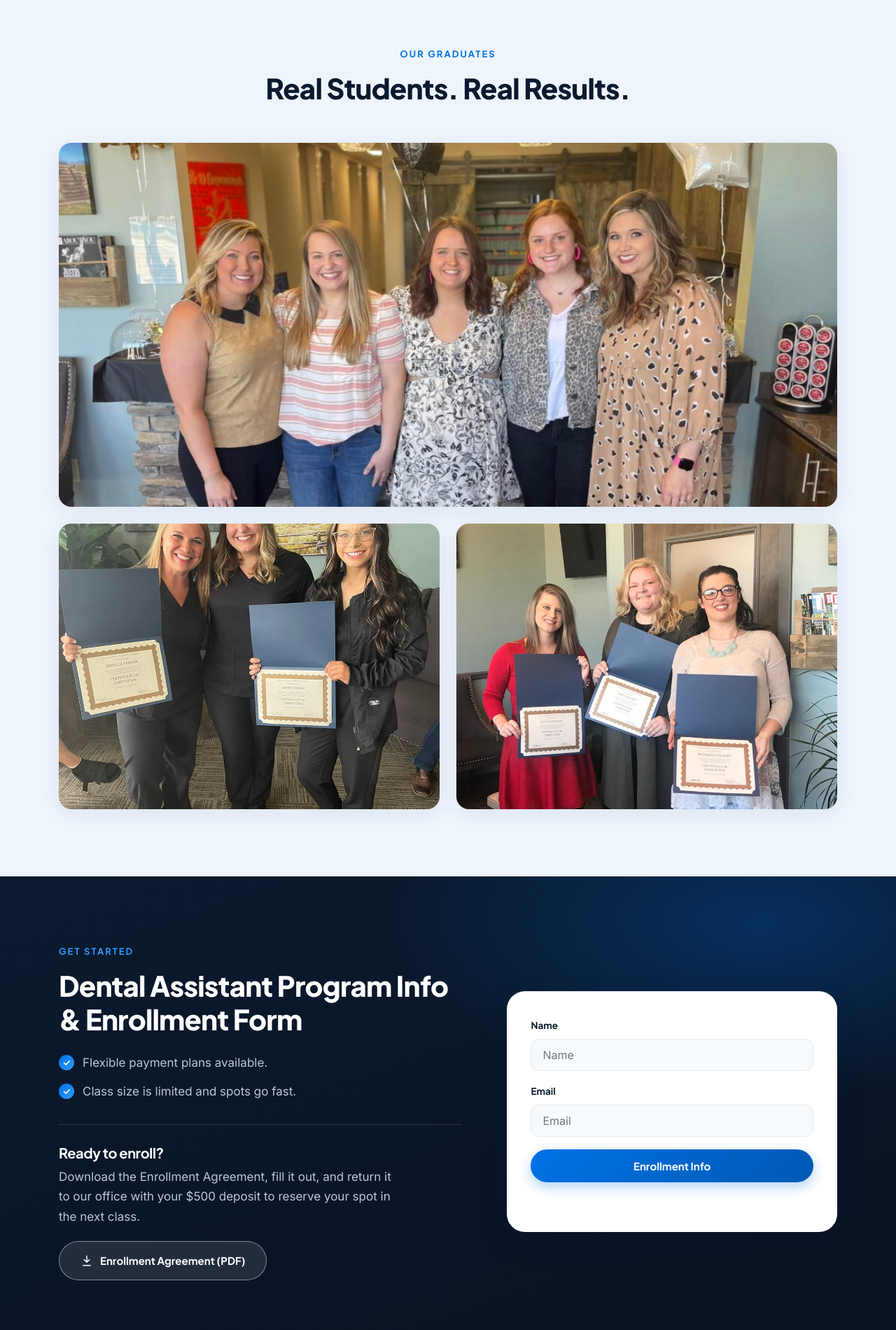
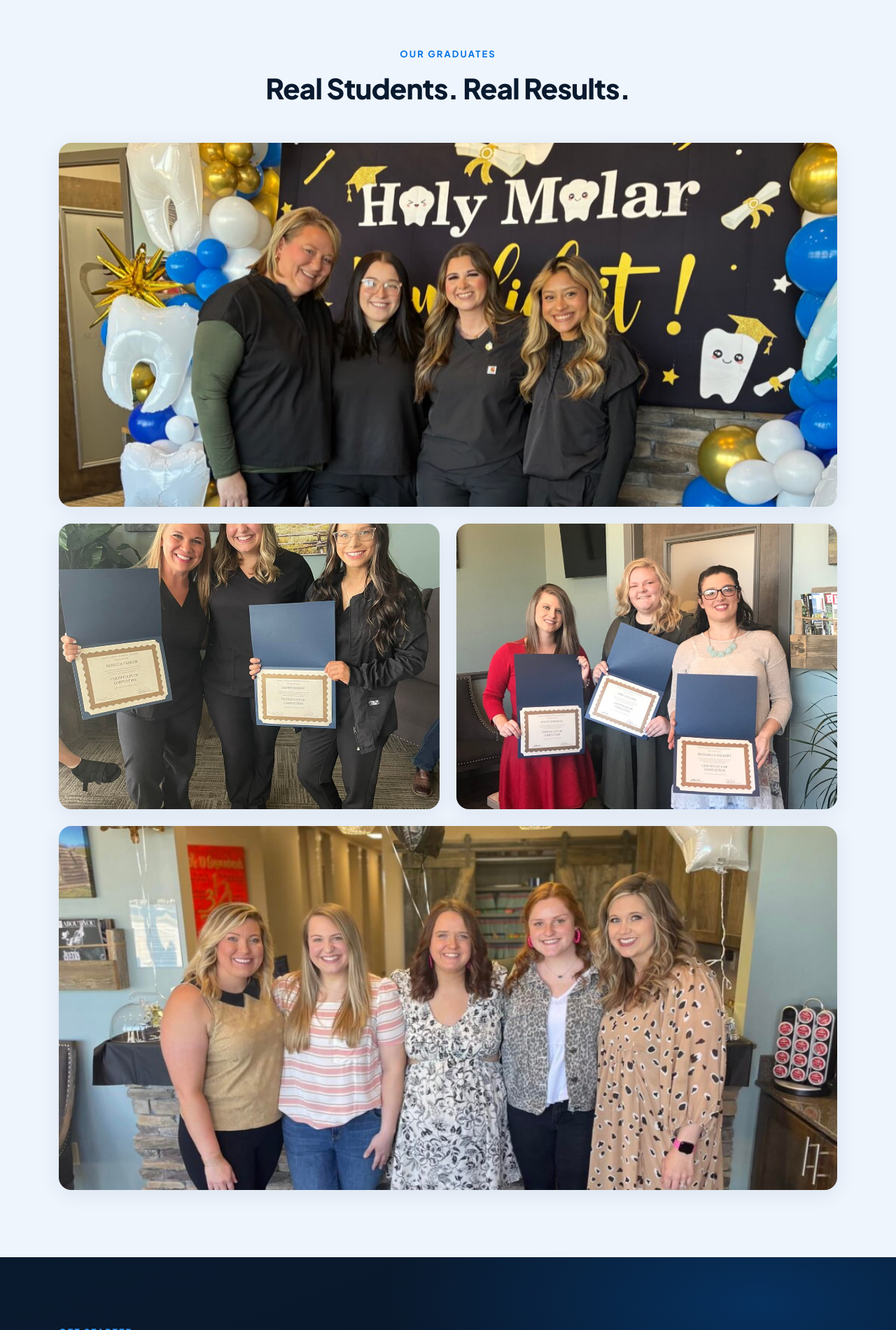
Before and after one commit to DreamCreateWeb/SearcyDentalAssisting, a plain HTML site: page index.html in a window 1280 px wide. Shown: the part 1809-3709 px from the top of the page at 70% size. Drawn offline with Linux system fonts and the light colour scheme.

Commit message:
Add graduation celebration photo to the gallery
Co-Authored-By: Claude Fable 5.2 <noreply@anthropic.com>
Claude-Session: https://claude.ai/code/session_018Vxezn3QH6h8vQNToVWB4D

```diff
--- a/index.html
+++ b/index.html
@@ -133,13 +133,16 @@
 			</div>
 			<div class="gallery-grid">
 				<figure class="gallery-item wide reveal">
-					<img src="assets/images/best-searcy-dental-assistant-school.jpg" alt="Best Searcy dental assistant school graduates" loading="lazy" width="1024" height="693">
+					<img src="assets/images/dental-assisting-graduation-searcy.jpg" alt="Searcy School of Dental Assisting graduation celebration" loading="lazy" width="1080" height="686">
 				</figure>
 				<figure class="gallery-item reveal">
 					<img src="assets/images/student-reviews.jpg" alt="Searcy School of Dental Assisting student reviews" loading="lazy" width="1080" height="1440">
 				</figure>
 				<figure class="gallery-item reveal">
 					<img src="assets/images/dentist-assistant-school-searcy-ar.jpg" alt="Dentist assistant school in Searcy, AR" loading="lazy" width="1024" height="945">
+				</figure>
+				<figure class="gallery-item wide reveal">
+					<img src="assets/images/best-searcy-dental-assistant-school.jpg" alt="Best Searcy dental assistant school graduates" loading="lazy" width="1024" height="693">
 				</figure>
 			</div>
 		</div>
```
Also changed, not shown: assets/images/dental-assisting-graduation-searcy.jpg (added).
